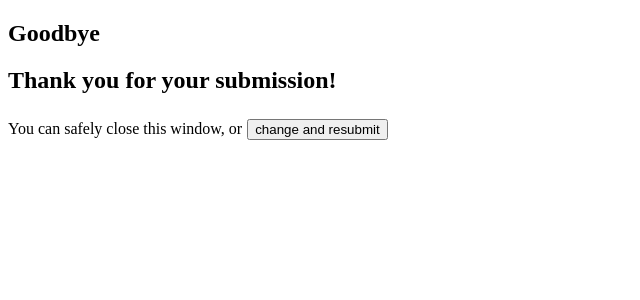
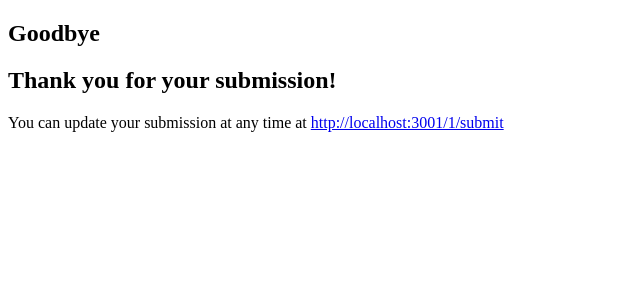
Before and after one commit to vjoseph3/anonymous-personal-survey, a React app in the folder react-app/: page /1/goodbye in a window 1280 px wide. Shown: the top 300 px of the page, without its empty margins (0-640 px from the left). Built offline with nearby package versions, Linux system fonts and the light colour scheme.

Commit message:
modified Goodbye page to match test file

```diff
--- a/react-app/src/components/SubmissionSuite/GoodbyePage.js
+++ b/react-app/src/components/SubmissionSuite/GoodbyePage.js
@@ -1,17 +1,14 @@
 import React from "react";
-import { Link } from "react-router-dom";
+import { FRONTEND_URL } from "../../constants";
 
 const GoodbyePage = ({ submitterId }) => {
+    const resubmitUrl = `${FRONTEND_URL}/${submitterId}/submit`;
     return (
         <>
             <h2 id="thanks">Thank you for your submission!</h2>
             <p id="instructions">
-                You can safely close this window, or
-                <Link to={`/${submitterId}/submit`}>
-                    <button style={{ margin: "5px" }}>
-                        change and resubmit
-                    </button>
-                </Link>
+                You can update your submission at any time at {}
+                <a href={resubmitUrl}>{resubmitUrl}</a>
             </p>
         </>
     );
```
